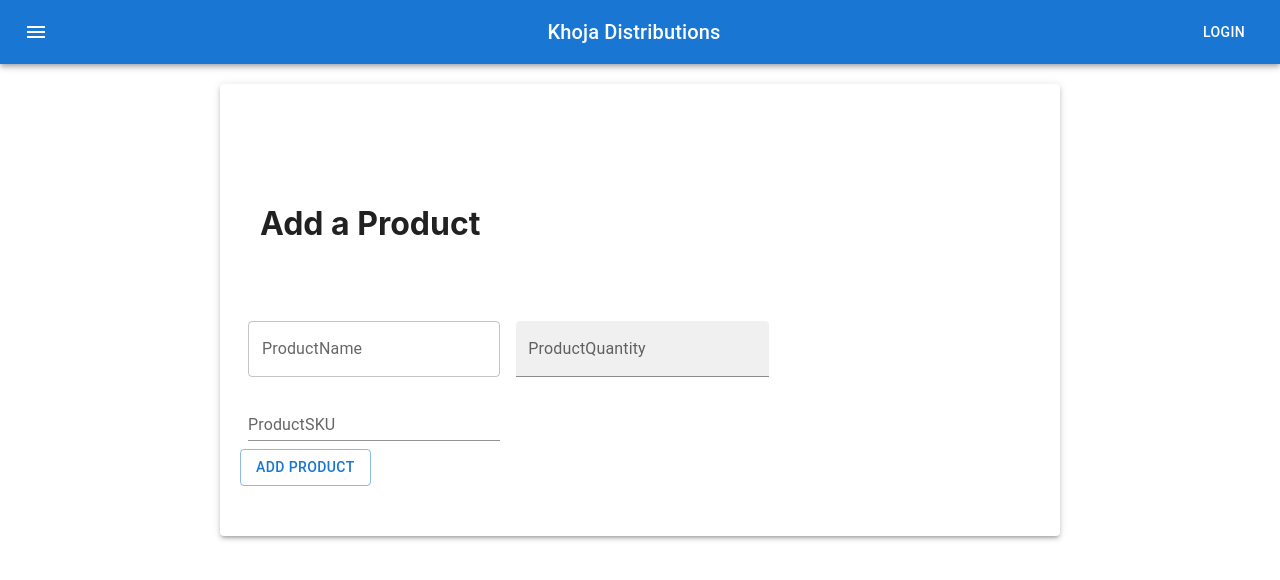
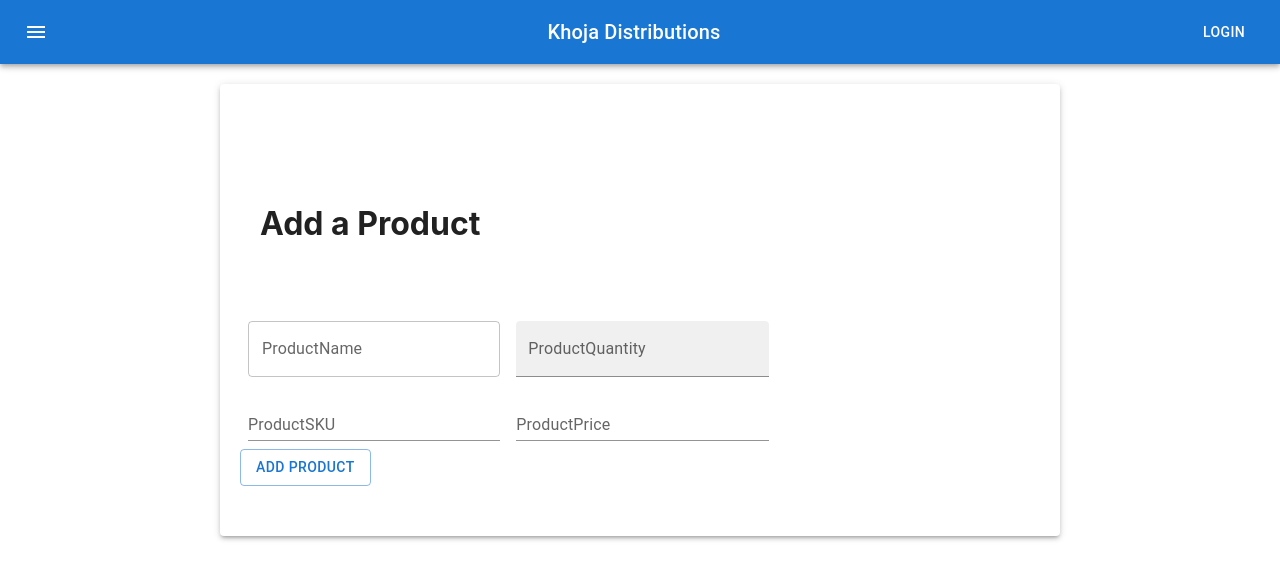
Before and after one commit to aakhoja/ProductAPI_SpringBoot, a React (Create React App) app: page / in a window 1280 px wide. Shown: the top 580 px of the page. Built offline with nearby package versions, Linux system fonts and the light colour scheme.

Commit message:
added price field in react app

```diff
--- a/src/components/Product.js
+++ b/src/components/Product.js
@@ -11,13 +11,14 @@
     const[pName,setPName] = useState('');
     const[pSku, setSku] = useState('');
     const[pQuantity,setQuantity] = useState('');
+    const[pPrice,setPrice] = useState('');
 
     const handleClick = (e) => {
         e.preventDefault()
-        const product = {pName,pSku,pQuantity}
+        const product = {pName,pSku,pQuantity,pPrice}
         console.log(product)
 
-        fetch("https://localhost:8080/api/v1/product",{
+        fetch("http://localhost:8080/api/v1/product",{
             method:"POST",
             headers:{"Content-Type":"application/json" },
             body:JSON.stringify(product)}
@@ -50,6 +51,9 @@
               <TextField id="standard-basic" label="ProductSKU" variant="standard"
               value={pSku}
               onChange={(e) => setSku(e.target.value)} />
+              <TextField id="standard-basic" label="ProductPrice" variant="standard"
+                            value={pPrice}
+                            onChange={(e) => setPrice(e.target.value)} />
         </Box>
     <Button variant="outlined" onClick={handleClick}>Add Product </Button>
     </Paper>
```
